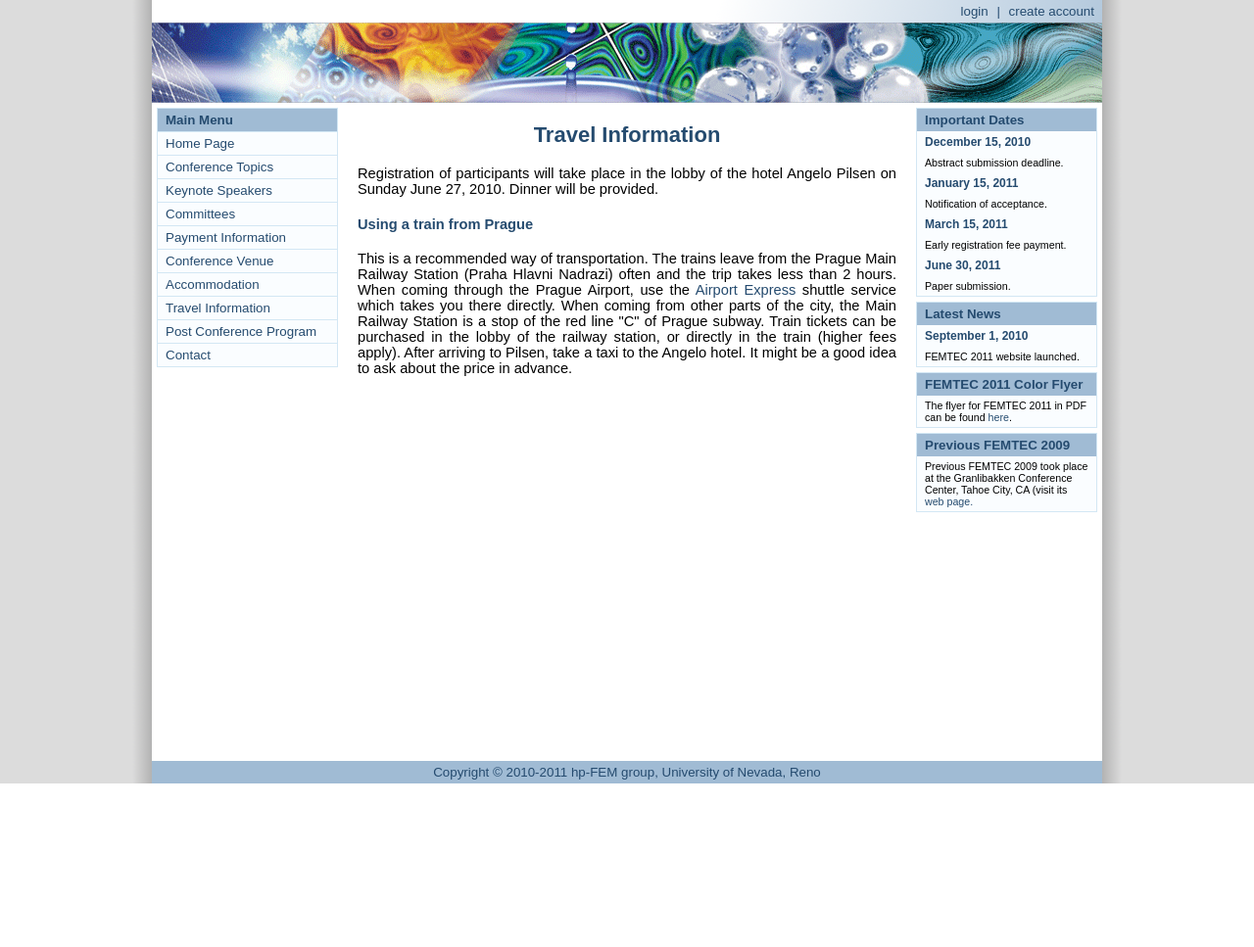
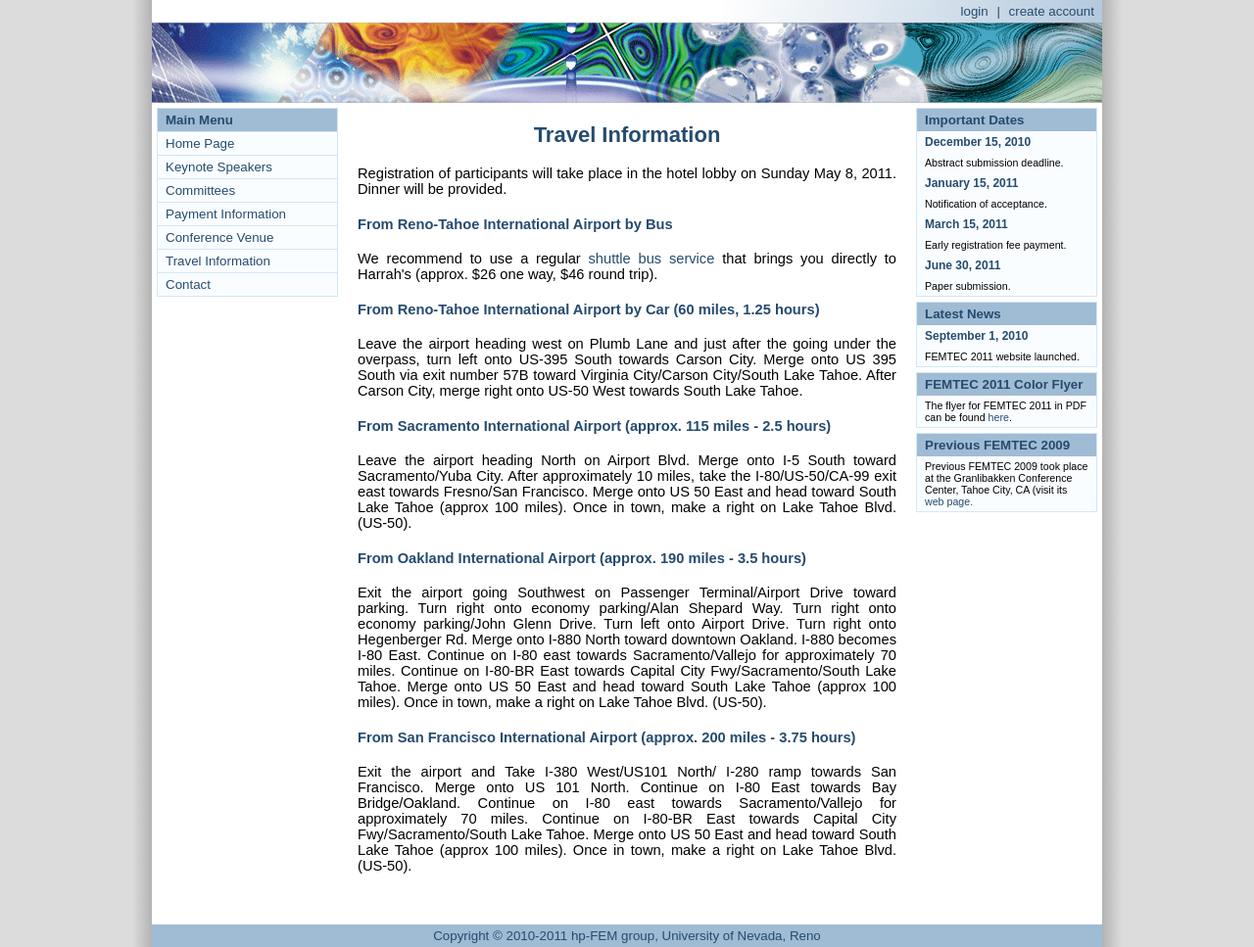
Before and after one commit to mattpap/femtec-2011, a Django app: template femtec/templates/content/travel.html in a window 1280 px wide. Shown: the whole page at 98% size. Before the commit the page ends 800 px from the top, so only its background shows below. Run offline with Django 3.2, Linux system fonts and the light colour scheme; the template is opened without the code that fills it, so the values that code supplies are empty; parts of the project's set-up code (start-up, migrations or seed data) failed here and were passed over.

Commit message:
All sections updated.

```diff
--- a/femtec/templates/base.html
+++ b/femtec/templates/base.html
@@ -40,14 +40,14 @@
                     <div class="title">Main Menu</div>
                     <ul class="menu">
                         <li><a href="/events/femtec-2011/">Home Page</a></li>
-                        <li><a href="/events/femtec-2011/topics/">Conference Topics</a></li>
+                        <!--<li><a href="/events/femtec-2011/topics/">Conference Topics</a></li> -->
                         <li><a href="/events/femtec-2011/keynote/">Keynote Speakers</a></li>
                         <li><a href="/events/femtec-2011/committees/">Committees</a></li>
                         <li><a href="/events/femtec-2011/payment/">Payment Information</a></li>
                         <li><a href="/events/femtec-2011/venue/">Conference Venue</a></li>
-                        <li><a href="/events/femtec-2011/accommodation/">Accommodation</a></li>
+                        <!--<li><a href="/events/femtec-2011/accommodation/">Accommodation</a></li> -->
                         <li><a href="/events/femtec-2011/travel/">Travel Information</a></li>
-                        <li><a href="/events/femtec-2011/postconf/">Post Conference Program</a></li>
+                        <!--<li><a href="/events/femtec-2011/postconf/">Post Conference Program</a></li> -->
                         <li><a href="/events/femtec-2011/contact/">Contact</a></li>
                     </ul>
                 </div>
@@ -115,7 +115,7 @@
                         <h3>
                             3rd International Conference on<br> Finite Element Methods in Engineering and Science
                             <br/>
-                            May 9 - 13, 2011, Harrah's Casino and Resort,<br> South Lake Tahoe, USA
+                            May 9 - 13, 2011, Harrah's Casino and Resort<br> South Lake Tahoe, USA
                         </h3>
                         <p>
                             <b>FEMTEC 2011</b> is co-sponsored by the
--- a/femtec/templates/content/contact.html
+++ b/femtec/templates/content/contact.html
@@ -21,7 +21,7 @@
     <h4>Phone</h4>
 
     <p>
-    1-775-784-6773
+    1-775-848-7892
     </p>
 
     <h4>Fax</h4>
--- a/femtec/templates/content/travel.html
+++ b/femtec/templates/content/travel.html
@@ -4,19 +4,58 @@
     <h2>Travel Information</h2>
 
     <p>
-        Registration of participants will take place in the lobby of the hotel Angelo Pilsen on Sunday
-        June 27, 2010. Dinner will be provided.
+        Registration of participants will take place in the hotel lobby on Sunday
+        May 8, 2011. Dinner will be provided.
     </p>
 
-    <h4>Using a train from Prague</h4>
+    <h4>From Reno-Tahoe International Airport by Bus</h4>
 
     <p>
-        This is a recommended way of transportation. The trains leave from the Prague Main Railway Station
-        (Praha Hlavni Nadrazi) often and the trip takes less than 2 hours. When coming through the Prague
-        Airport, use the <a href="http://czech-transport.com/index.php?id=357">Airport Express</a> shuttle
-        service which takes you there directly. When coming from other parts of the city, the Main Railway
-        Station is a stop of the red line "C" of Prague subway. Train tickets can be purchased in the lobby
-        of the railway station, or directly in the train (higher fees apply). After arriving to Pilsen, take
-        a taxi to the Angelo hotel. It might be a good idea to ask about the price in advance.
+        We recommend to use a regular <a href="http://www.southtahoeexpress.com/">shuttle bus service</a>
+        that brings you directly to Harrah's (approx. $26  one way, $46 round trip).
     </p>
-{% endblock %}
+
+    <h4>From Reno-Tahoe International Airport by Car (60 miles, 1.25 hours)</h4>
+
+    <p>
+    Leave the airport heading west on Plumb Lane and just after the going under the overpass,
+    turn left onto US-395 South towards Carson City. Merge onto US 395 South via exit number
+    57B toward Virginia City/Carson City/South Lake Tahoe. After Carson City, merge right onto
+    US-50 West towards South Lake Tahoe.
+    </p>
+
+    <h4>From Sacramento International Airport (approx. 115 miles - 2.5 hours)</h4>
+
+    <p>
+    Leave the airport heading North on Airport Blvd.  Merge onto I-5 South toward
+    Sacramento/Yuba City.  After approximately 10 miles, take the I-80/US-50/CA-99 exit
+    east towards Fresno/San Francisco.  Merge onto US 50 East and head toward South Lake
+    Tahoe (approx 100 miles).  Once in town, make a right on Lake Tahoe Blvd. (US-50).
+    </p>
+
+    <h4>From Oakland International Airport (approx. 190 miles - 3.5 hours)</h4>
+
+    <p>
+    Exit the airport going Southwest on Passenger Terminal/Airport Drive toward parking.
+    Turn right onto economy parking/Alan Shepard Way.  Turn right onto economy parking/John
+    Glenn Drive.  Turn left onto Airport Drive.  Turn right onto Hegenberger Rd.
+    Merge onto I-880 North toward downtown Oakland.  I-880 becomes I-80 East.
+    Continue on I-80 east towards Sacramento/Vallejo for approximately 70 miles.
+    Continue on I-80-BR East towards Capital City Fwy/Sacramento/South Lake Tahoe.
+    Merge onto US 50 East and head toward South Lake Tahoe (approx 100 miles).
+    Once in town, make a right on Lake Tahoe Blvd. (US-50).
+    </p>
+
+    <h4>From San Francisco International Airport (approx. 200 miles - 3.75 hours)</h4>
+
+    <p>
+    Exit the airport and Take I-380 West/US101 North/ I-280 ramp towards San Francisco.
+    Merge onto US 101 North.  Continue on I-80 East towards Bay Bridge/Oakland. Continue
+    on I-80 east towards Sacramento/Vallejo for approximately 70 miles.  Continue on I-80-BR
+    East towards Capital City Fwy/Sacramento/South Lake Tahoe.  Merge onto US 50 East and
+    head toward South Lake Tahoe (approx 100 miles).  Once in town, make a right on Lake
+    Tahoe Blvd. (US-50).
+    </p>
+
+
+ {% endblock %}
```
Also changed, not shown: femtec/templates/content/committees.html (+14 -11 lines), femtec/templates/content/keynote.html (+9 -7 lines), femtec/templates/content/payment.html (+15 -16 lines), femtec/templates/content/venue.html (+11 -32 lines), femtec/media/img/tahoe/tahoe-1.jpg (added), femtec/media/img/tahoe/tahoe-2.jpg (added), femtec/media/img/tahoe/tahoe-3.jpg (added), femtec/media/img/tahoe/tahoe-4.jpg (added).
